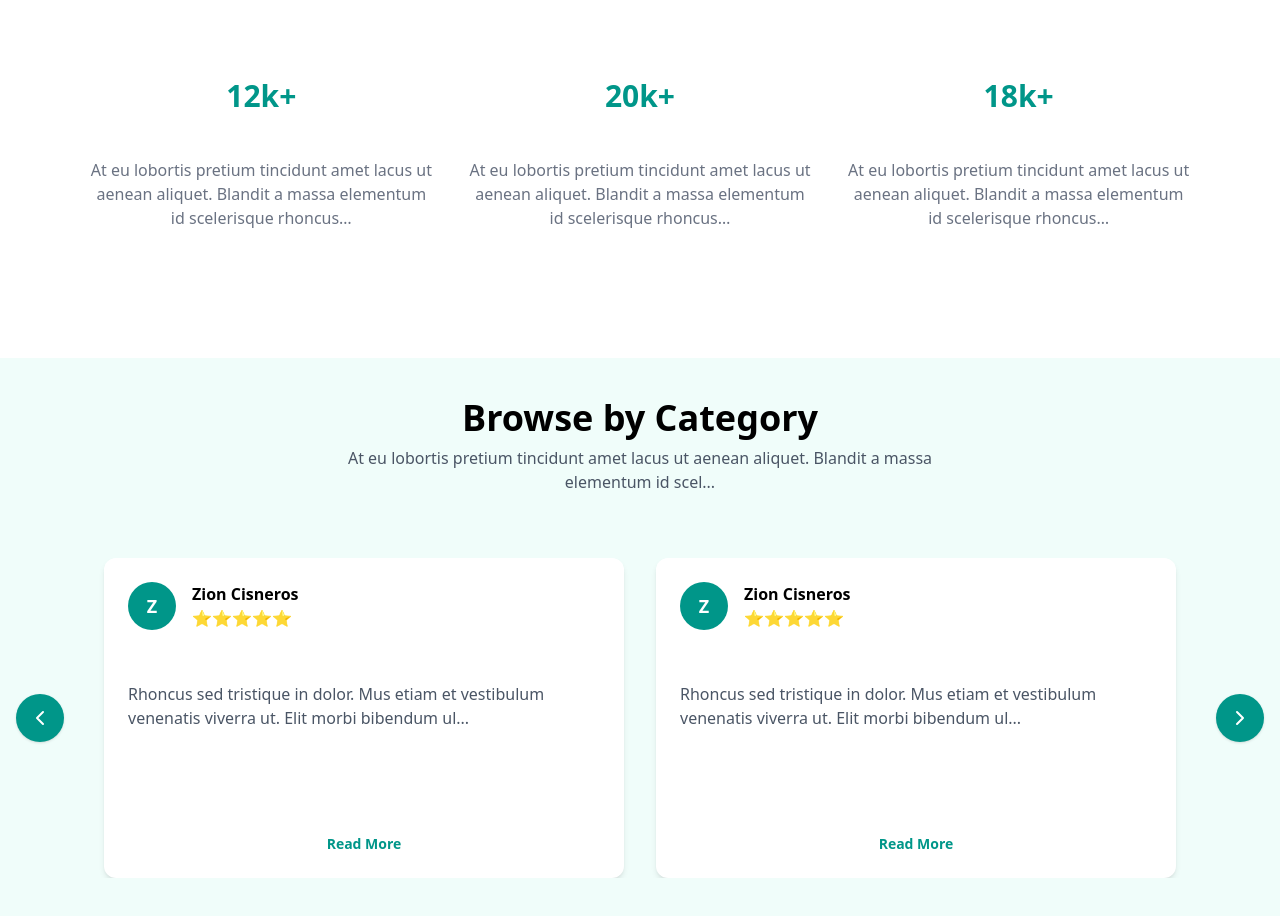
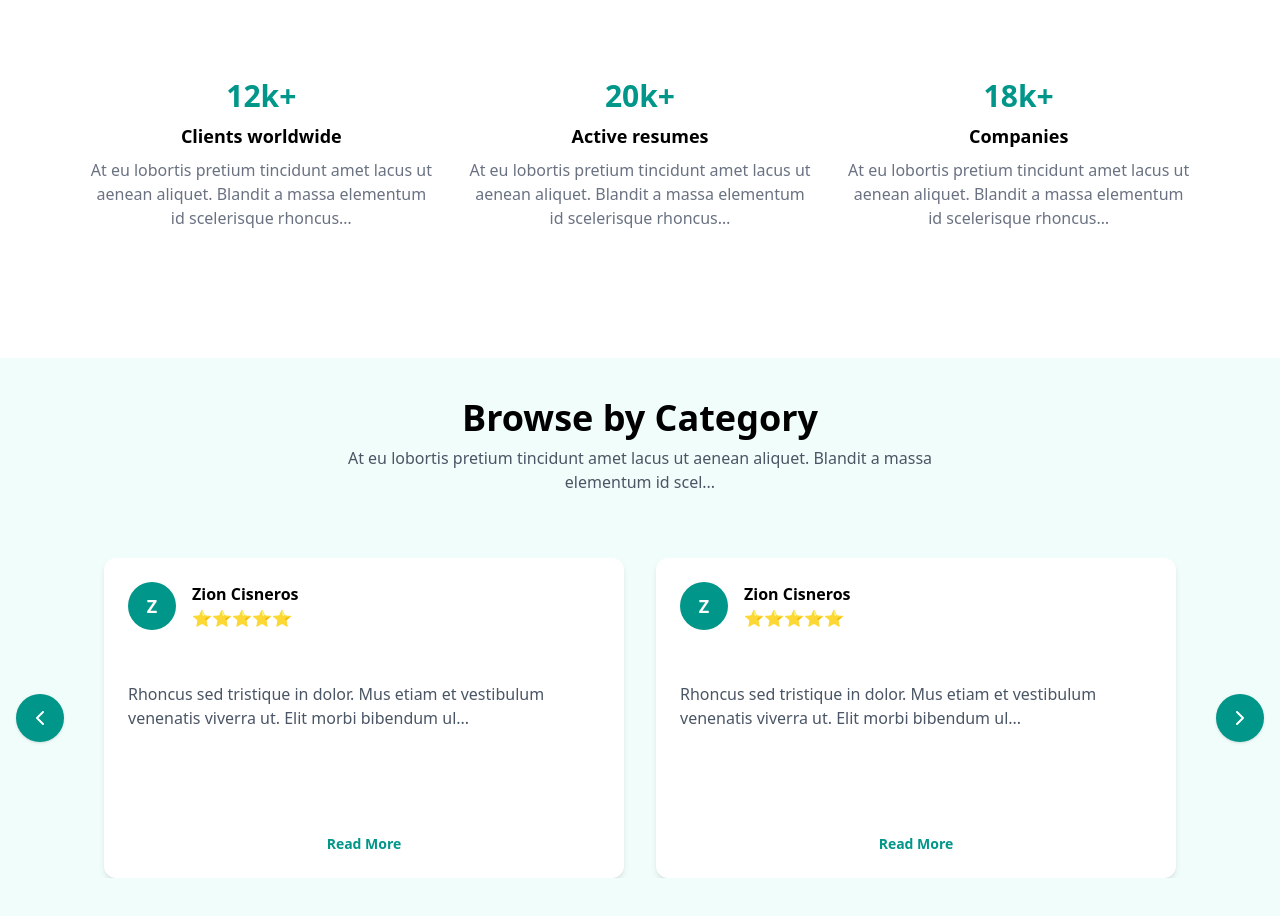
Before and after one commit to MonisFaheem/next-app, a Next.js app: page / in a window 1280 px wide. Shown: the part 3100-4016 px from the top of the page. Built offline with nearby package versions, Linux system fonts and the light colour scheme.

Commit message:
new review slide and blog section added

```diff
--- a/src/components/Stats.js
+++ b/src/components/Stats.js
@@ -26,7 +26,7 @@ const Stats = () => {
         {stats.map((stat) => (
           <div key={stat.id}>
             <h2 className="text-3xl font-bold text-teal-600">{stat.value}</h2>
-            <p className="text-lg font-semibold mt-2">{stat.label}</p>
+            <p className="text-lg text-black font-semibold mt-2">{stat.label}</p>
             <p className="text-gray-500 mt-2">
               At eu lobortis pretium tincidunt amet lacus ut aenean aliquet.
               Blandit a massa elementum id scelerisque rhoncus…
```
